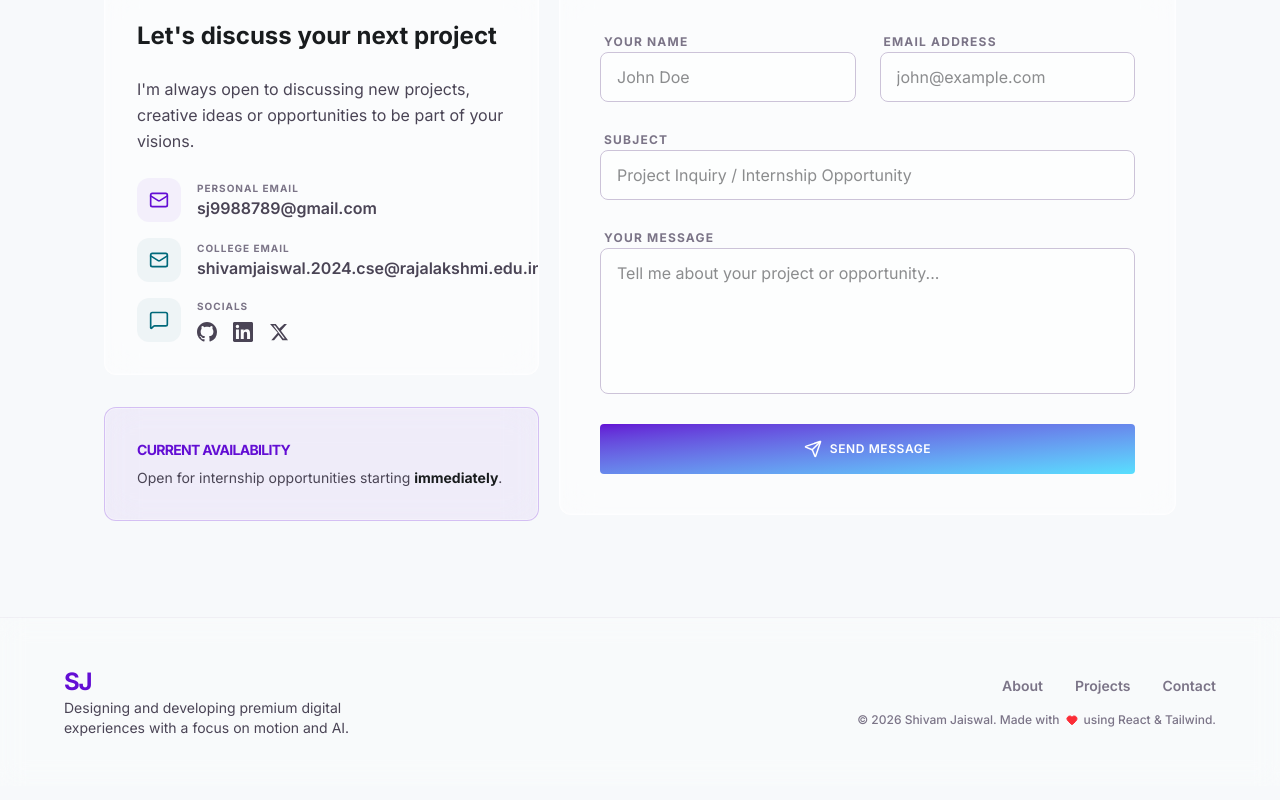
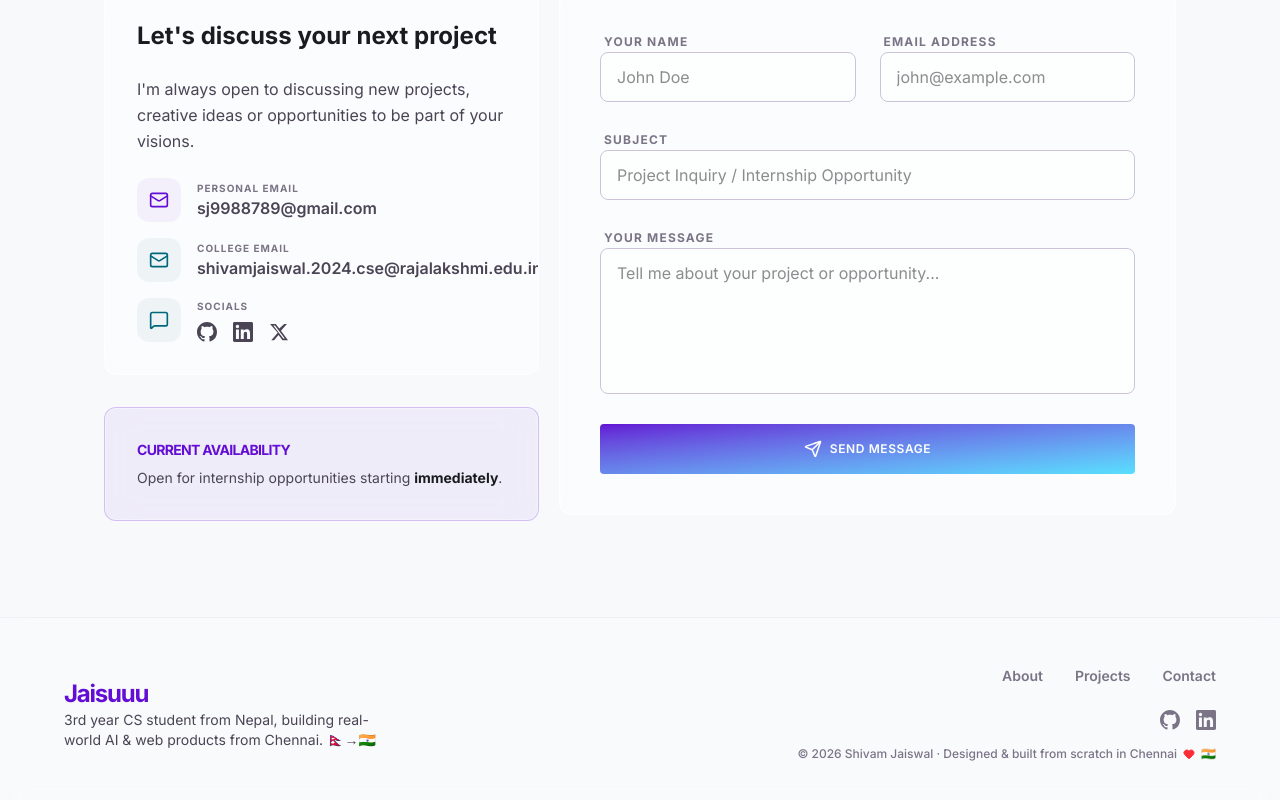
Before and after one commit to shivam499-pro/PORTFOLIO-2026, a React (Vite) app: page / in a window 1280 px wide. Shown: the part 9832-10632 px from the top of the page. Built offline with nearby package versions, Linux system fonts and the light colour scheme; no server answers.

Commit message:
feat: add resume PDF, fix footer icons, final polish

```diff
--- a/src/components/Footer.jsx
+++ b/src/components/Footer.jsx
@@ -6,9 +6,9 @@
     <footer className="border-t border-outline-variant/20 py-12 px-margin-mobile md:px-margin-desktop bg-white/20 backdrop-blur-md">
       <div className="max-w-container-max mx-auto flex flex-col md:flex-row justify-between items-center gap-8">
         <div className="space-y-4 text-center md:text-left">
-          <a href="#" className="text-2xl font-bold text-primary tracking-tighter">SJ</a>
+          <a href="#" className="text-2xl font-bold text-primary tracking-tighter">Jaisuuu</a>
           <p className="text-on-surface-variant text-sm max-w-xs">
-            Designing and developing premium digital experiences with a focus on motion and AI.
+            3rd year CS student from Nepal, building real-world AI & web products from Chennai. 🇳🇵→🇮🇳
           </p>
         </div>
 
@@ -18,9 +18,21 @@
             <a href="#projects" className="hover:text-primary transition-colors">Projects</a>
             <a href="#contact" className="hover:text-primary transition-colors">Contact</a>
           </div>
+          <div className="flex gap-4 mt-2">
+            <a href="https://github.com/shivam499-pro" target="_blank" rel="noopener noreferrer" className="text-outline hover:text-primary transition-colors">
+              <svg viewBox="0 0 24 24" width="20" height="20" fill="currentColor">
+                <path d="M12 0C5.37 0 0 5.37 0 12c0 5.31 3.435 9.795 8.205 11.385.6.105.825-.255.825-.57 0-.285-.015-1.23-.015-2.235-3.015.555-3.795-.735-4.035-1.41-.135-.345-.72-1.41-1.23-1.695-.42-.225-1.02-.78-.015-.795.945-.015 1.62.87 1.845 1.23 1.08 1.815 2.805 1.305 3.495.99.105-.78.42-1.305.765-1.605-2.67-.3-5.46-1.335-5.46-5.925 0-1.305.465-2.385 1.23-3.225-.12-.3-.54-1.53.12-3.18 0 0 1.005-.315 3.3 1.23.96-.27 1.98-.405 3-.405s2.04.135 3 .405c2.295-1.56 3.3-1.23 3.3-1.23.66 1.65.24 2.88.12 3.18.765.84 1.23 1.905 1.23 3.225 0 4.605-2.805 5.625-5.475 5.925.435.375.81 1.095.81 2.22 0 1.605-.015 2.895-.015 3.3 0 .315.225.69.825.57A12.02 12.02 0 0 0 24 12c0-6.63-5.37-12-12-12z" />
+              </svg>
+            </a>
+            <a href="https://www.linkedin.com/in/shivam-jaiswal-425656337" target="_blank" rel="noopener noreferrer" className="text-outline hover:text-primary transition-colors">
+              <svg viewBox="0 0 24 24" width="20" height="20" fill="currentColor">
+                <path d="M20.447 20.452h-3.554v-5.569c0-1.328-.027-3.037-1.852-3.037-1.853 0-2.136 1.445-2.136 2.939v5.667H9.351V9h3.414v1.561h.046c.477-.9 1.637-1.85 3.37-1.85 3.601 0 4.267 2.37 4.267 5.455v6.286zM5.337 7.433a2.062 2.062 0 0 1-2.063-2.065 2.064 2.064 0 1 1 2.063 2.065zm1.782 13.019H3.555V9h3.564v11.452zM22.225 0H1.771C.792 0 0 .774 0 1.729v20.542C0 23.227.792 24 1.771 24h20.451C23.2 24 24 23.227 24 22.271V1.729C24 .774 23.2 0 22.222 0h.003z" />
+              </svg>
+            </a>
+          </div>
 
           <p className="text-outline text-xs flex items-center gap-1.5 font-medium">
-            © 2026 Shivam Jaiswal. Made with <Heart size={12} className="text-red-500 fill-red-500" /> using React & Tailwind.
+            © 2026 Shivam Jaiswal · Designed & built from scratch in Chennai <Heart size={12} className="text-red-500 fill-red-500" />🇮🇳
           </p>
         </div>
       </div>
--- a/src/data/personalinfo.js
+++ b/src/data/personalinfo.js
@@ -23,8 +23,9 @@
         collegeEmail: "shivamjaiswal.2024.cse@rajalakshmi.edu.in",
     },
 
-    resumeLink: "https://drive.google.com/file/d/1I5uKcn2eCvqjZY9YpojK0NHgxGmeVlG4/view?usp=drive_link",
-    resumeDownload: "https://drive.google.com/uc?export=download&id=1I5uKcn2eCvqjZY9YpojK0NHgxGmeVlG4",
+
+    resumeLink: "/Shivam_Jaiswal_Resume.pdf",
+    resumeDownload: "/Shivam_Jaiswal_Resume.pdf",
 
     languages: [
         { name: "Hindi", level: "Native" },
```
Also changed, not shown: 1 other file (tests, documents, lock files or other folders).
